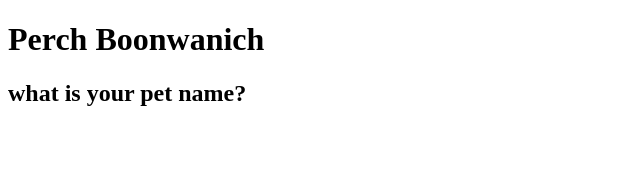
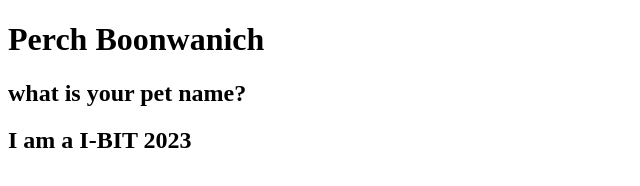
Before and after one commit to MrPercheyman/git-sample-project, a plain HTML site: page index.html in a window 1280 px wide. Shown: the whole page, without its empty margins (0-640 px from the left). Drawn offline with Linux system fonts and the light colour scheme.

Commit message:
Update I am a I-BIT 2023 in index.html

```diff
--- a/index.html
+++ b/index.html
@@ -10,6 +10,7 @@
     <h1>Perch Boonwanich</h1>
 
     <h2>what is your pet name?</h2>
+    <h2>I am a I-BIT 2023</h2>
 
 </body>
 </html>
```
